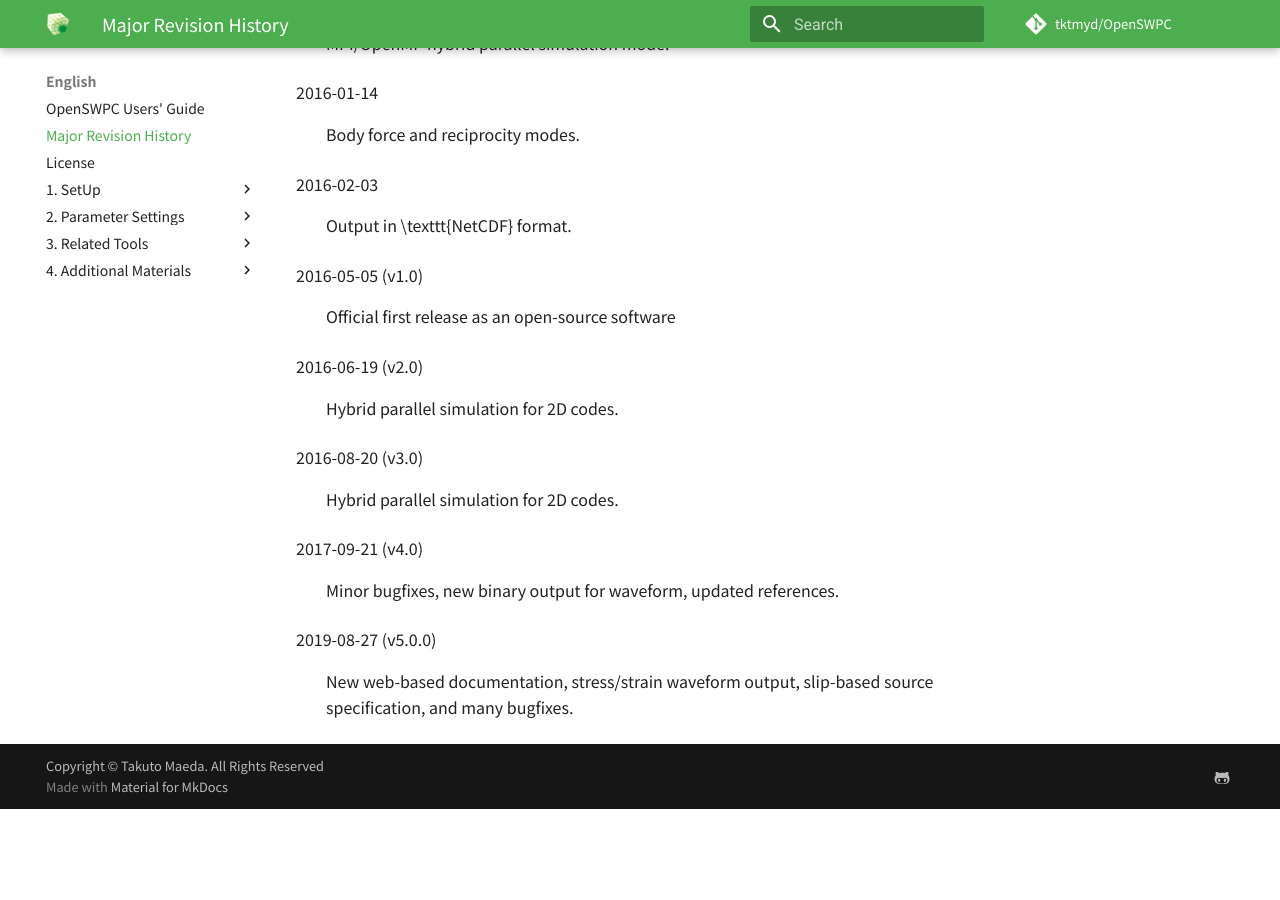
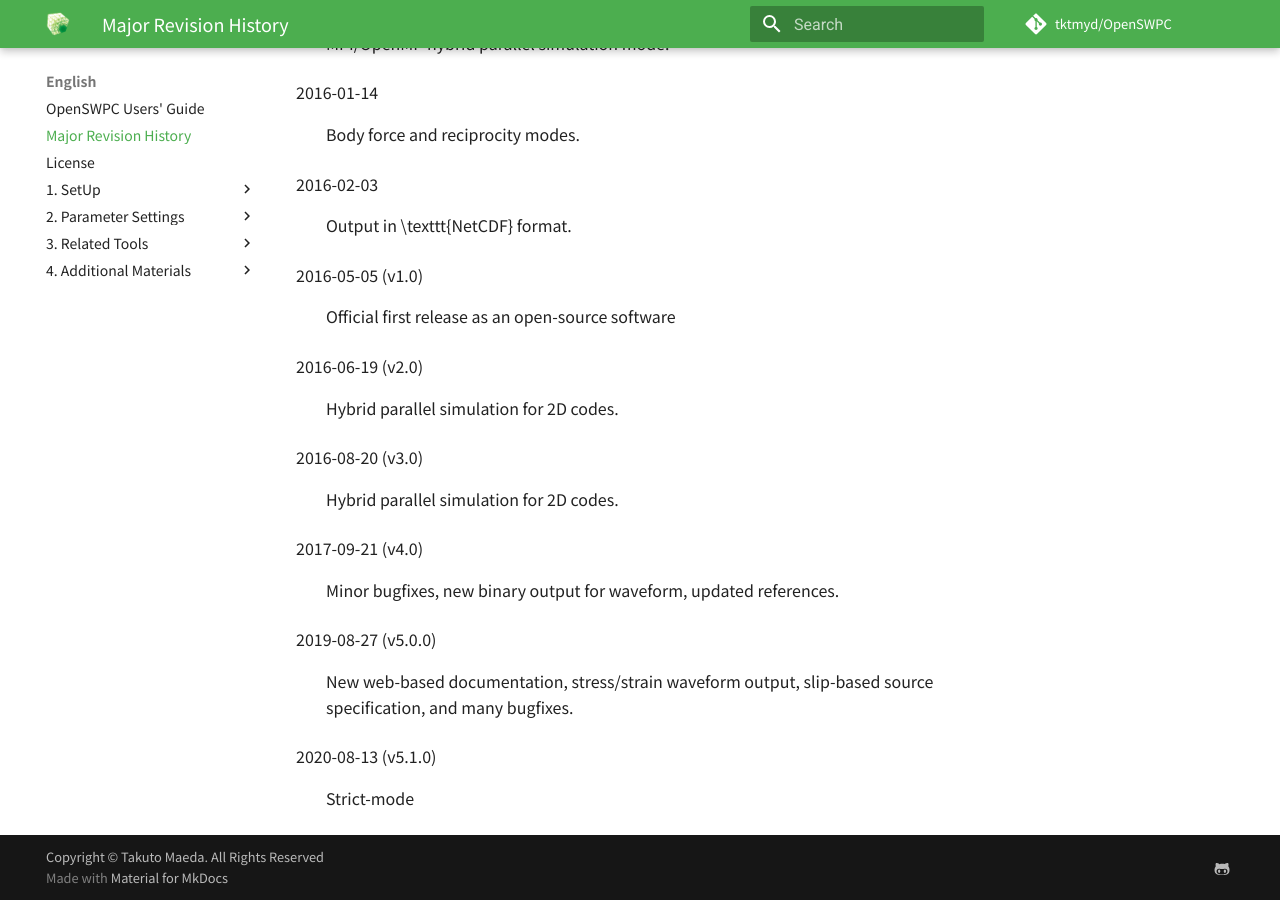
Before and after one commit to OpenSWPC/OpenSWPC, an MkDocs documentation site: the page built from doc/md/English/8._Revision_History.md, in a window 1280 px wide and 900 px high, scrolled down 519 px. Built offline with MkDocs 1.6.1 and Material for MkDocs 9.7.7, drawn with Linux system fonts in a browser that asks for light colours; some web fonts are replaced; comment, search, counter and statistics services are not loaded; before the commit the page ends 1328 px from its top, so only the background shows below that.

Commit message:
Rev history

```diff
--- a/doc/md/English/8._Revision_History.md
+++ b/doc/md/English/8._Revision_History.md
@@ -44,3 +44,7 @@
 2019-08-27 (v5.0.0)
 
 :   New web-based documentation, stress/strain waveform output, slip-based source specification, and many bugfixes.
+
+2020-08-13 (v5.1.0)
+
+:   Strict-mode
```
Also changed, not shown: doc/md/Japanese/8._Revision_History.md (+4 -0 lines).
